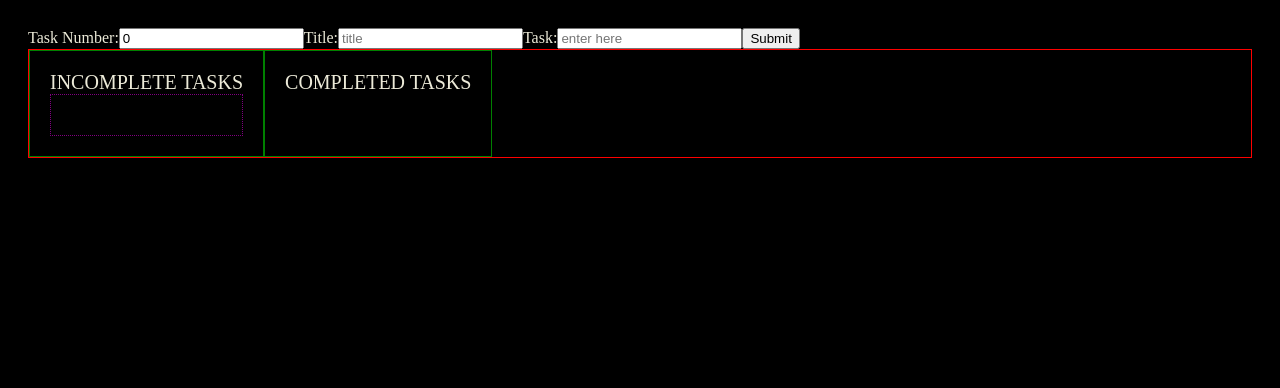
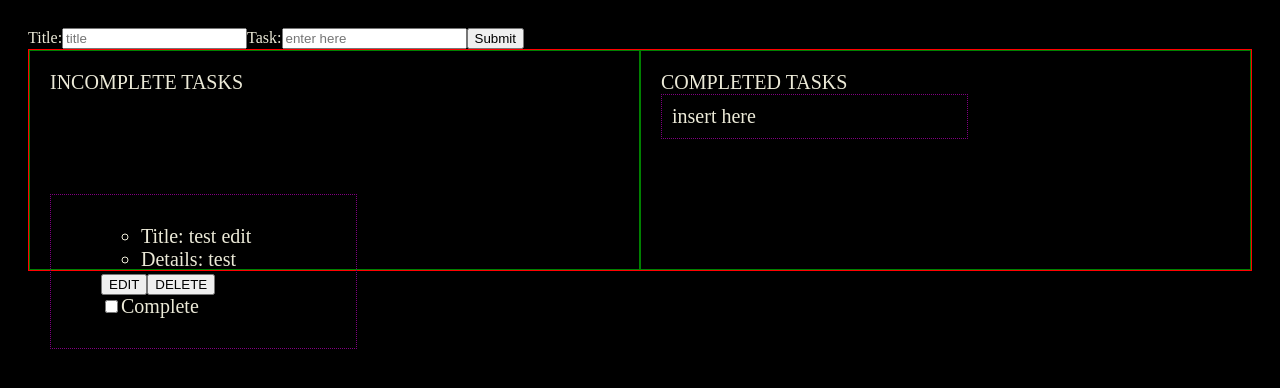
Before and after one commit to Debikasarkar713/spoke-todo, a React (Create React App) app: page / in a window 1280 px wide. Shown: the top 388 px of the page. Built offline with nearby package versions, Linux system fonts and the light colour scheme; data requests are answered from the project's data file.

Commit message:
before adding react gesture

```diff
--- a/src/components/TodoForm.js
+++ b/src/components/TodoForm.js
@@ -31,8 +31,8 @@ const TodoForm = () => {
     <FormWrapper>
       <form>
         <label>
-          Task Number:
-          <input value={task.id} placeholder="title" type="text" />
+          {/* Task Number:
+          <input value={task.id} placeholder="title" type="text" /> */}
         </label>
         <label>
           Title:
--- a/src/components/TodoList.js
+++ b/src/components/TodoList.js
@@ -1,4 +1,5 @@
-import * as React from "react";
+import React, { useState } from "react";
+// import { useState } from "react";
 import { useSelector, useDispatch } from "react-redux";
 import { setTaskSlice } from "../redux/slice/task";
 import { GET_TASKS, DELETE_TASK_BY_ID } from "../redux/types";
@@ -8,20 +9,25 @@ const TodoWrapper = styled.section`
   display: flex;
   border: 1px solid red;
   font-size: 20px;
+  justify-content: center;
 `;
 const CompleteDiv = styled.div`
-  display: block;
+  width: 100%;
   border: 1px solid green;
   padding: 20px;
 `;
 
 const TaskDiv = styled.div`
   display: block;
+  justify-content: center;
+  width: 50%;
   border: 1px dotted purple;
   padding: 10px;
 `;
 
 export default function TodoList() {
+  const [checked, setChecked] = useState(false);
+  const [boxPosition, setBoxPosition] = useState({ x: 100, y: 0 });
   const rows = useSelector((state) => state.tasks);
   const dispatch = useDispatch();
   React.useEffect(() => dispatch({ type: GET_TASKS }), []);
@@ -29,12 +35,18 @@ export default function TodoList() {
     <TodoWrapper>
       <CompleteDiv>
         INCOMPLETE TASKS
-        <TaskDiv>
+        <TaskDiv
+          style={{
+            position: "relative",
+            top: boxPosition.x,
+            left: boxPosition.y,
+          }}
+        >
           <ul>
             {rows.map((row) => (
               <div key={row.id}>
                 <ul>
-                  <li>Task Number: {row.id}</li>
+                  {/* <li>Task Number: {row.id}</li> */}
                   <li>Title: {row.title}</li>
                   <li>Details: {row.message}</li>
                 </ul>
@@ -60,7 +72,10 @@ export default function TodoList() {
           </ul>
         </TaskDiv>
       </CompleteDiv>
-      <CompleteDiv>COMPLETED TASKS</CompleteDiv>
+      <CompleteDiv>
+        COMPLETED TASKS
+        <TaskDiv>insert here</TaskDiv>
+      </CompleteDiv>
       <br />
     </TodoWrapper>
   );
--- a/src/json/db.json
+++ b/src/json/db.json
@@ -1,3 +1,9 @@
 {
-  "tasks": []
+  "tasks": [
+    {
+      "id": "6Y_i6jLd",
+      "title": "test edit",
+      "message": "test"
+    }
+  ]
 }
```
